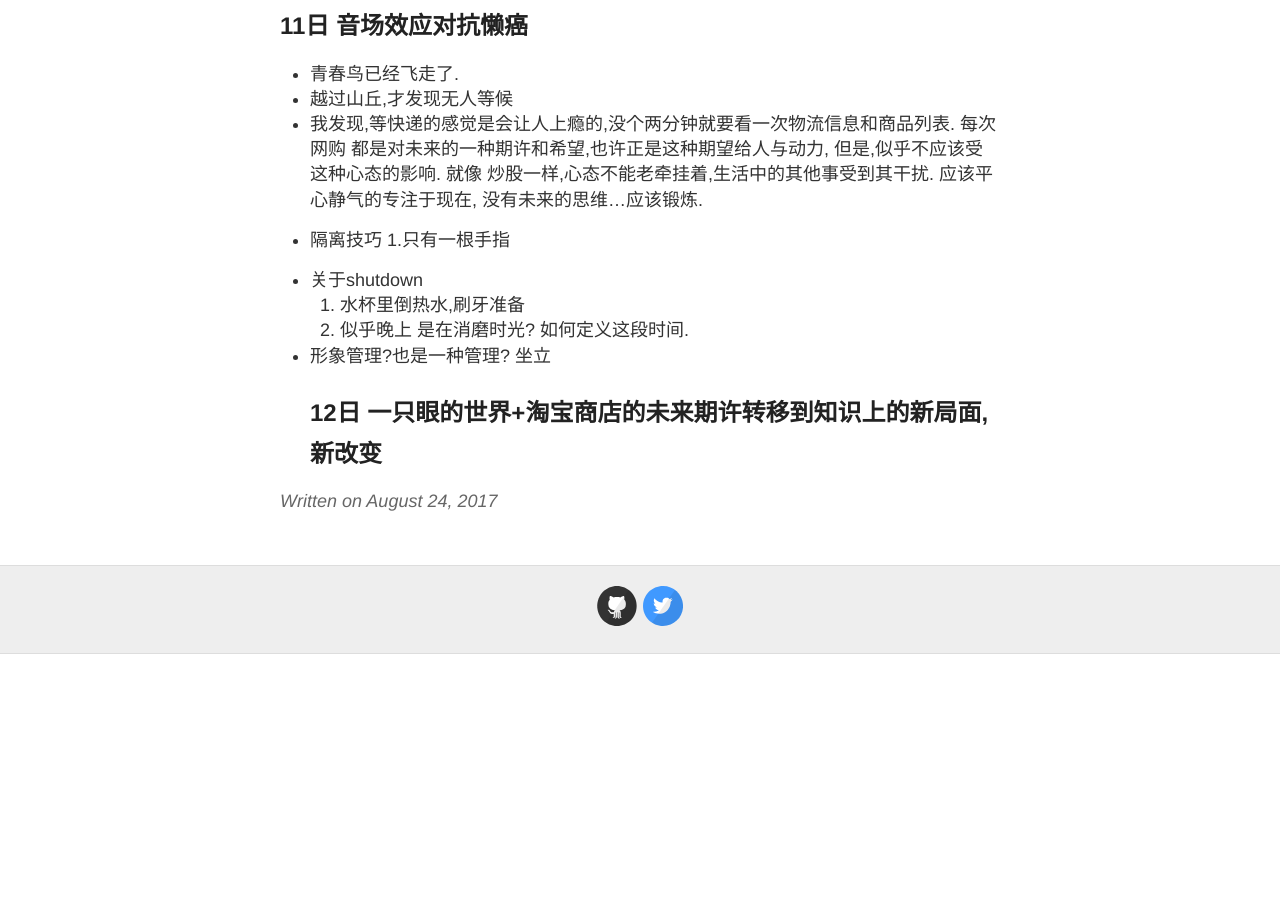
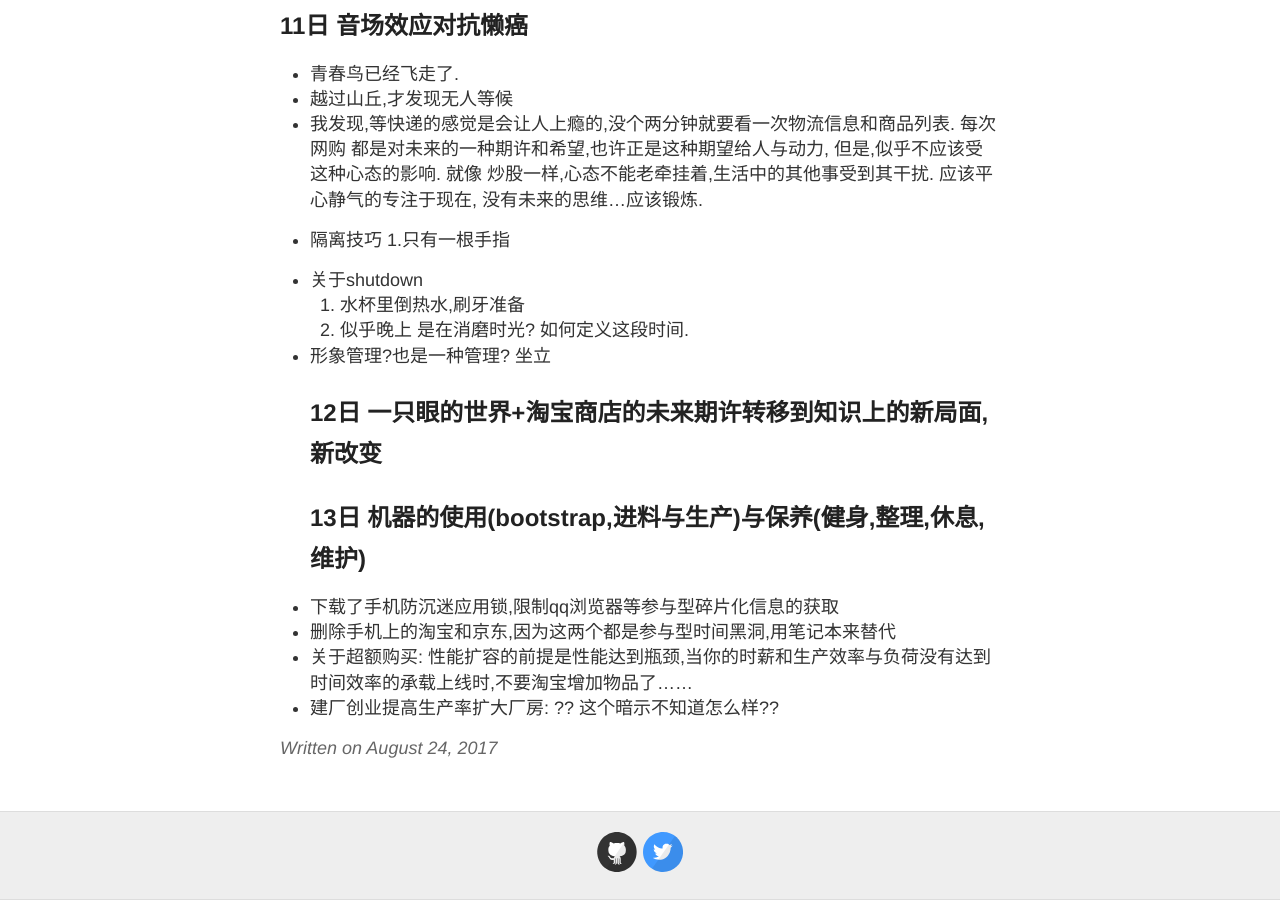
Before and after one commit to evelol/zzx_blog, a Jekyll site: the page built from _posts/2017-08-24-Ok.md, in a window 1280 px wide and 900 px high, scrolled down 6814 px. Built offline with Jekyll 4.4.1, drawn with Linux system fonts in a browser that asks for light colours; our own code applies the rules of GitHub Pages for plain Markdown files; before the commit the page ends 7468 px from its top, so only the background shows below that.

Commit message:
Update 2017-08-24-Ok.md

```diff
--- a/_posts/2017-08-24-Ok.md
+++ b/_posts/2017-08-24-Ok.md
@@ -223,3 +223,8 @@
 2. 似乎晚上 是在消磨时光? 如何定义这段时间.
 - 形象管理?也是一种管理? 坐立
 ## 12日 一只眼的世界+淘宝商店的未来期许转移到知识上的新局面,新改变
+## 13日 机器的使用(bootstrap,进料与生产)与保养(健身,整理,休息,维护)
+- 下载了手机防沉迷应用锁,限制qq浏览器等参与型碎片化信息的获取
+- 删除手机上的淘宝和京东,因为这两个都是参与型时间黑洞,用笔记本来替代
+- 关于超额购买: 性能扩容的前提是性能达到瓶颈,当你的时薪和生产效率与负荷没有达到时间效率的承载上线时,不要淘宝增加物品了......
+- 建厂创业提高生产率扩大厂房: ?? 这个暗示不知道怎么样??
```
